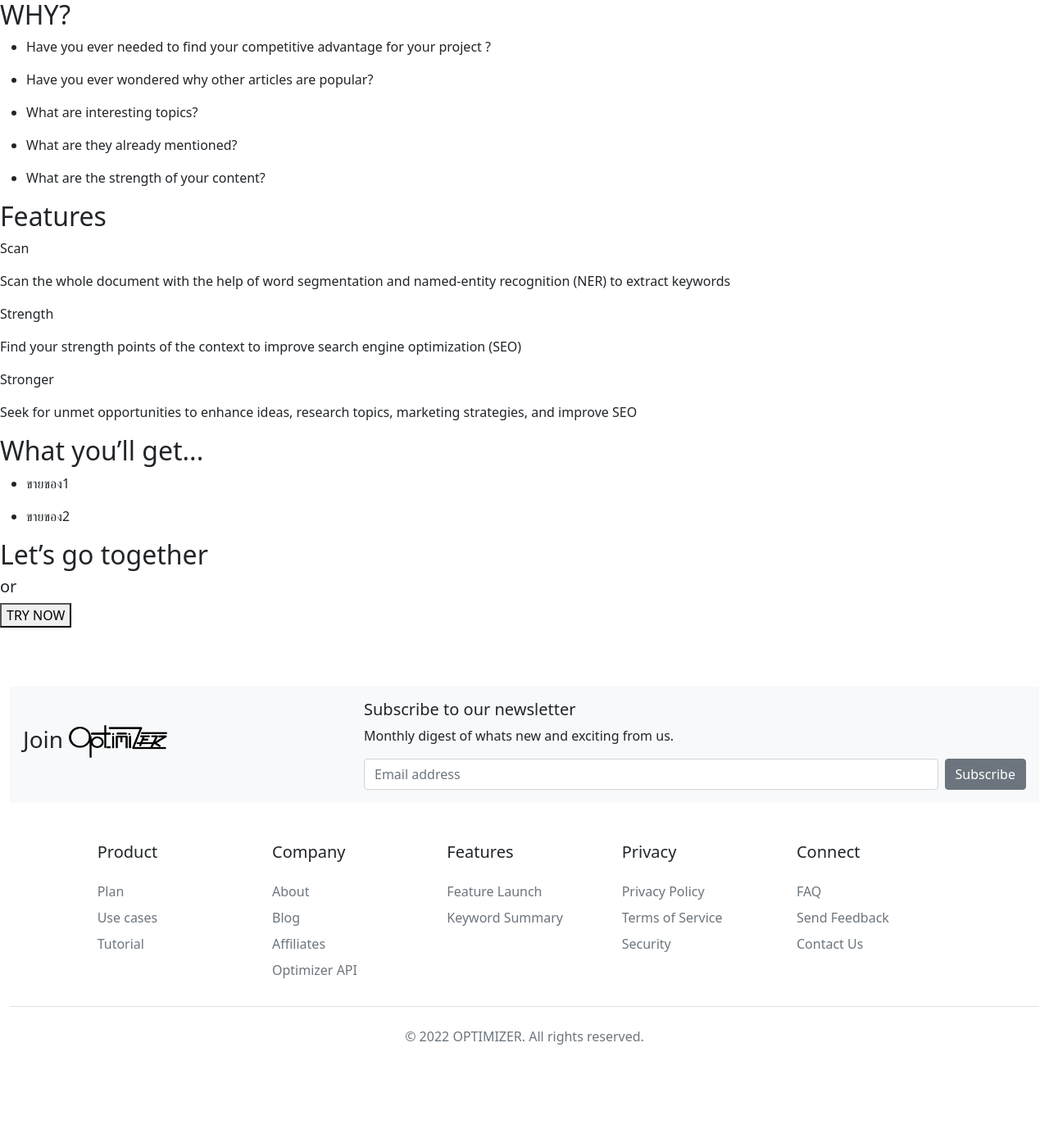
After one commit to SarmSKunatham/Optimizer-font-end, a Flask app: template NLP_Project/flaskr/templates/home.html in a window 1280 px wide. The commit adds this page. Shown: the part 496-1885 px from the top of the page at 82% size. Run offline with Flask 2, Linux system fonts and the light colour scheme; the template is opened without the code that fills it, so the values that code supplies are empty.

Commit message:
home content

```diff
--- /dev/null
+++ b/NLP_Project/flaskr/templates/home.html
@@ -0,0 +1,217 @@
+<!---- > Base Create Once use all  <!---->
+<!Doctype html>
+
+
+<!---- > Head contains all link and extension  <!---->
+<head>
+  <title>{% block title %}{% endblock %}</title>
+  <link rel="styelsheet" href="{{url_for('static', filename='style.css')}}">
+  <link href="https://cdn.jsdelivr.net/npm/bootstrap@5.1.3/dist/css/bootstrap.min.css" rel="stylesheet" integrity="sha384-1BmE4kWBq78iYhFldvKuhfTAU6auU8tT94WrHftjDbrCEXSU1oBoqyl2QvZ6jIW3" crossorigin="anonymous">
+  <script src="https://cdn.jsdelivr.net/npm/bootstrap@5.1.3/dist/js/bootstrap.bundle.min.js" integrity="sha384-ka7Sk0Gln4gmtz2MlQnikT1wXgYsOg+OMhuP+IlRH9sENBO0LRn5q+8nbTov4+1p" crossorigin="anonymous"></script>
+  {% block styelsheet %}{% endblock %}
+
+</head>
+
+
+<!---- > Navigation Bar  <!---->
+<nav class="navbar navbar-light bg-light">
+  <div class="container-fluid">
+    <a class="navbar-brand" href="#">
+      <img src={{url_for('static', filename='images/cropped-optimizer_b 1.png')}} width="150" height="55">
+    </a>
+    <button class="navbar-toggler" type="button" data-bs-toggle="offcanvas" data-bs-target="#offcanvasNavbar" aria-controls="offcanvasNavbar">
+      <span class="navbar-toggler-icon"></span>
+    </button>
+    <div class="offcanvas offcanvas-end" tabindex="-1" id="offcanvasNavbar" aria-labelledby="offcanvasNavbarLabel">
+      <div class="offcanvas-header">
+        <h5 class="offcanvas-title" id="offcanvasNavbarLabel">Optimizer</h5>
+        <button type="button" class="btn-close text-reset" data-bs-dismiss="offcanvas" aria-label="Close"></button>
+      </div>
+      <div class="offcanvas-body">
+        <form class="d-flex mt-2">
+            <input class="form-control me-2" type="search" placeholder="Search" aria-label="Search">
+            <button class="btn btn-outline-success" type="submit">Search</button>
+        </form>
+        <ul class="navbar-nav justify-content-end flex-grow-1 pe-3">
+          <li class="nav-item">
+            <a class="nav-link active" aria-current="page" href="#">HOME</a>
+          </li>
+          <li class="nav-item">
+            <a class="nav-link" href="#">ABOUT</a>
+          </li>
+          <li class="nav-item">
+            <a class="nav-link" href="#">USE CASES</a>
+          </li>
+          <li class="nav-item">
+            <a class="nav-link" href="#">PLANS</a>
+          </li>
+          <li class="nav-item">
+            <a class="nav-link" href="#">CONTACT</a>
+          </li>
+          <li class="nav-item">
+            <a class="nav-link" href="#">LOG IN</a>
+          </li>
+
+        </ul>
+      </div>
+    </div>
+  </div>
+</nav>
+
+
+<!---- > Header of the content  <!---->
+<header class="container-fluid header mt-5">
+  {% block header %}{% endblock %}
+
+</header>
+
+
+<!---- > Content of the page  <!---->
+<content class="container-fluid">
+    {% block content %}{% endblock %}
+  <div class="home-intro">
+    <h3>Utilize the power of AI to magnifying your strategies</h3>
+    <img src=".\Optimizer-font-end\NLP_Project\flaskr\templates\img\logo\3367244.jpg" loading="lazy">
+  </div>
+  <div class="home-why">
+    <h2>WHY?</h2>
+    <ul>
+      <li>
+        <p>Have you ever needed to find your competitive advantage for your project ?</p>
+      </li>
+    </ul>
+    <ul>
+      <li>
+        <p>Have you ever wondered why other articles are popular?</p>
+      </li>
+    </ul>
+    <ul>
+      <li>
+        <p>What are interesting topics?</p>
+      </li>
+    </ul>
+    <ul>
+      <li>
+        <p>What are they already mentioned?</p>
+      </li>
+    </ul>
+    <ul>
+      <li>
+        <p>What are the strength of your content?</p>
+      </li>
+    </ul>
+  </div>
+  <div class="home-features">
+    <h2>Features</h2>
+      <div>
+        <p class="topic">Scan</p>
+        <p>Scan the whole document with the help of word segmentation and named-entity recognition (NER) to extract keywords</p>
+      </div>
+      <div>
+        <p class="topic">Strength</p>
+        <p>Find your strength points of the context to improve search engine optimization (SEO)</p>
+      </div>
+      <div>
+        <p class="topic">Stronger</p>
+        <p>Seek for unmet opportunities to enhance ideas, research topics, marketing strategies, and improve SEO</p>
+      </div>
+    </ul>
+  </div>
+  <div class="home-benefit">
+    <h2>What you’ll get... </h2>
+    <ul>
+      <li>
+        <p>ขายของ1</p>
+      </li>
+    </ul>
+    <ul>
+      <li>
+        <p>ขายของ2</p>
+      </li>
+    </ul>
+  </div>
+  <div class="home-download">
+    <h2>Let’s go together</h2>
+    <div>
+      <h5>or</h5>
+      <button type="button" class="btn-next-page try-now" aria-label="try-now">TRY NOW</button>
+    </div>
+  </div>
+</content>
+
+
+<!---- > Footer NOTHING TO CHANGE HERE  <!---->
+<div class="container-fluid">
+  <footer class="py-5">
+    <div class="head-footer mb-5  bg-light p-3">
+      <div class="row align-items-center">
+        <div class="col-4">
+          <span><h3>Join  <img src={{url_for('static', filename='images/cropped-optimizer_b 1.png')}} width="120" height="40"></h3></span>
+        </div>
+        <div class="col-8">
+          <form>
+            <h5>Subscribe to our newsletter</h5>
+            <p>Monthly digest of whats new and exciting from us.</p>
+            <div class="d-flex w-100 gap-2">
+              <label for="newsletter1" class="visually-hidden">Email address</label>
+              <input id="newsletter1" type="text" class="form-control" placeholder="Email address">
+              <button class="btn btn-secondary" type="button">Subscribe</button>
+            </div>
+          </form>
+        </div>
+      </div>
+    </div>
+
+    <div class="row flex justify-content-center">
+      <div class="col-2">
+        <h5 class="mb-4">Product</h5>
+        <ul class="nav flex-column">
+          <li class="nav-item mb-2"><a href="#" class="nav-link p-0 text-muted">Plan</a></li>
+          <li class="nav-item mb-2"><a href="#" class="nav-link p-0 text-muted">Use cases</a></li>
+          <li class="nav-item mb-2"><a href="#" class="nav-link p-0 text-muted">Tutorial</a></li>
+        </ul>
+      </div>
+
+      <div class="col-2">
+        <h5 class="mb-4">Company</h5>
+        <ul class="nav flex-column">
+          <li class="nav-item mb-2"><a href="#" class="nav-link p-0 text-muted">About</a></li>
+          <li class="nav-item mb-2"><a href="#" class="nav-link p-0 text-muted">Blog</a></li>
+          <li class="nav-item mb-2"><a href="#" class="nav-link p-0 text-muted">Affiliates</a></li>
+          <li class="nav-item mb-2"><a href="#" class="nav-link p-0 text-muted">Optimizer API</a></li>
+        </ul>
+      </div>
+
+      <div class="col-2">
+        <h5 class="mb-4">Features</h5>
+        <ul class="nav flex-column">
+          <li class="nav-item mb-2"><a href="#" class="nav-link p-0 text-muted">Feature Launch</a></li>
+          <li class="nav-item mb-2"><a href="#" class="nav-link p-0 text-muted">Keyword Summary</a></li>
+        </ul>
+      </div>
+
+      <div class="col-2">
+        <h5 class="mb-4">Privacy</h5>
+        <ul class="nav flex-column">
+          <li class="nav-item mb-2"><a href="#" class="nav-link p-0 text-muted">Privacy Policy</a></li>
+          <li class="nav-item mb-2"><a href="#" class="nav-link p-0 text-muted">Terms of Service</a></li>
+          <li class="nav-item mb-2"><a href="#" class="nav-link p-0 text-muted">Security</a></li>
+        </ul>
+      </div>
+
+      <div class="col-2">
+        <h5 class="mb-4">Connect</h5>
+        <ul class="nav flex-column">
+          <li class="nav-item mb-2"><a href="#" class="nav-link p-0 text-muted">FAQ</a></li>
+          <li class="nav-item mb-2"><a href="#" class="nav-link p-0 text-muted">Send Feedback</a></li>
+          <li class="nav-item mb-2"><a href="#" class="nav-link p-0 text-muted">Contact Us</a></li>
+        </ul>
+      </div>
+
+    </div>
+
+    <div class="d-flex justify-content-center py-4 my-4 border-top">
+      <p class="text-muted">© 2022 OPTIMIZER. All rights reserved.</p>
+    </div>
+  </footer>
+</div>
--- a/NLP_Project/flaskr/templates/index.html
+++ b/NLP_Project/flaskr/templates/index.html
@@ -4,7 +4,8 @@
     <meta charset="UTF-8">
     <meta http-equiv="X-UA-Compatible" content="IE=edge">
     <meta name="viewport" content="width=device-width, initial-scale=1.0">
-    <title>Document</title>
+    <meta name="description" content="Easily optimize your strength and opportunities with Optimizer"
+    <title>Optimizer, optimize your solution</title>
     <link rel="stylesheet" href="https://cdnjs.cloudflare.com/ajax/libs/font-awesome/4.7.0/css/font-awesome.min.css">
     <link rel="stylesheet" href="style.css">
 </head>
```
Also changed, not shown: NLP_Project/flaskr/templates/style.css (line endings or trailing spaces), 1 other file.
